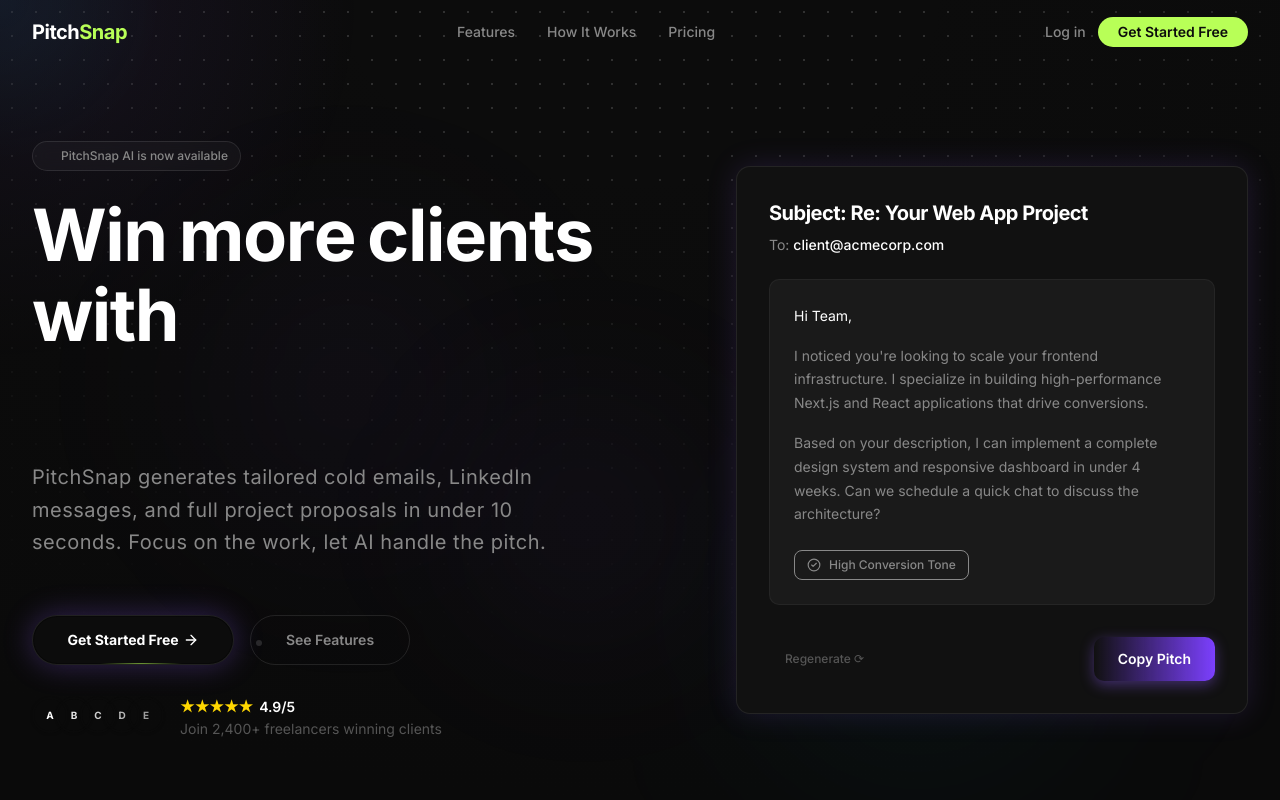
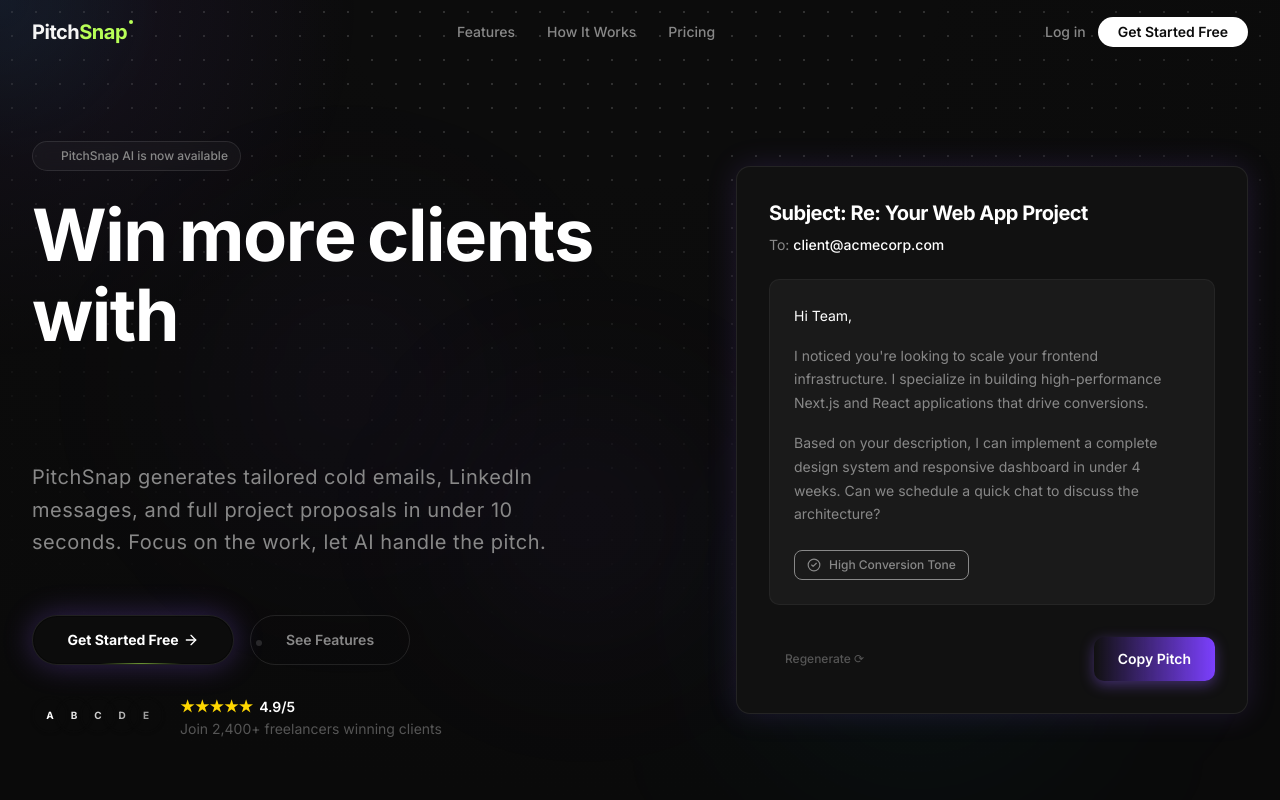
Before and after one commit to Zakuroooo/PitchSnap, a Next.js app: page / in a window 1280 px wide. Shown: the top 800 px of the page. Built offline with nearby package versions, Linux system fonts and the light colour scheme.

Commit message:
fix: Navbar — text logo with dot, white CTAs, correct hover colors

```diff
--- a/app/globals.css
+++ b/app/globals.css
@@ -541,6 +541,31 @@
     transform: scale(0.98);
   }
 
+  /* ── CTA Button — White ── */
+  .btn-white {
+    background-color: #FFFFFF;
+    color: #0C0C0C;
+    font-weight: 600;
+    border: none;
+    border-radius: 9999px;
+    padding: 0.5rem 1.25rem;
+    font-size: 14px;
+    line-height: 1;
+    cursor: pointer;
+    transition:
+      background-color var(--duration-fast) var(--ease-smooth),
+      transform var(--duration-fast) var(--ease-smooth);
+  }
+
+  .btn-white:hover {
+    background-color: rgba(255, 255, 255, 0.85);
+    transform: scale(1.02);
+  }
+
+  .btn-white:active {
+    transform: scale(0.98);
+  }
+
   /* ── Ghost Button ── */
   .btn-ghost {
     background: transparent;
--- a/components/layout/Navbar.tsx
+++ b/components/layout/Navbar.tsx
@@ -77,20 +77,14 @@
             {/* ── Logo: 'Pitch' white + 'Snap' lime ── */}
             <Link
               href="/"
-              className="flex items-center gap-0 cursor-pointer"
+              className="flex items-center gap-0 cursor-pointer font-bold tracking-tight"
+              style={{ fontFamily: "var(--font-inter)", fontSize: "20px" }}
               aria-label="PitchSnap home"
             >
-              <span
-                className="font-bold text-xl tracking-tight"
-                style={{ color: "var(--color-white)" }}
-              >
-                Pitch
-              </span>
-              <span
-                className="font-bold text-xl tracking-tight"
-                style={{ color: "var(--color-accent)" }}
-              >
+              <span style={{ color: "var(--color-text-primary)" }}>Pitch</span>
+              <span className="relative" style={{ color: "var(--color-accent)" }}>
                 Snap
+                <span className="absolute top-[4px] -right-[6px] w-[4px] h-[4px] rounded-full bg-[var(--color-accent)]"></span>
               </span>
             </Link>
 
@@ -125,7 +119,7 @@
               <Link
                 href="/signup"
                 id="nav-signup-btn"
-                className="btn-lime text-sm"
+                className="btn-white text-sm"
               >
                 Get Started Free
               </Link>
@@ -232,7 +226,7 @@
                     href="/signup"
                     id="mobile-signup-btn"
                     onClick={() => setMobileOpen(false)}
-                    className="btn-lime text-center py-3 text-sm rounded-full cursor-pointer"
+                    className="btn-white text-center py-3 text-sm rounded-full cursor-pointer"
                   >
                     Get Started Free
                   </Link>
```
